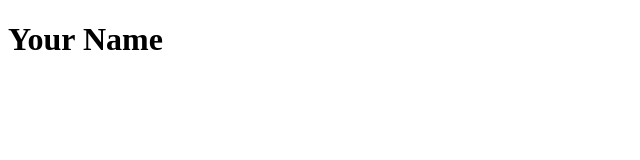
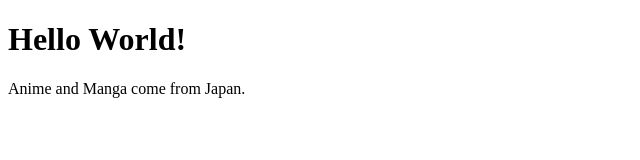
Before and after one commit to jgilmore1993/jordangilmore.github.io, a plain HTML site: page index.html in a window 1280 px wide. Shown: the whole page, without its empty margins (0-640 px from the left). Drawn offline with Linux system fonts and the light colour scheme.

Commit message:
Update index.html

```diff
--- a/index.html
+++ b/index.html
@@ -1,9 +1,20 @@
 <!doctype html>
 <html lang="en-us">
+
 <head>
-  <title>Your Name</title>
+  <meta charset="utf-8">
+  <meta name="viewport" content="width=device-width, initial-scale=1">
+  <title>Jordan Gilmore</title>
+  <meta name="description" content="This is an example of consuming the fonts.google.com api service.">
+  <link href="https://fonts.googleapis.com/css2?family=Lato:ital,wght@1,900&family=Roboto+Serif:ital,wght@1,900&display=swap" rel="stylesheet">
+  <link href="style/main.css" rel="stylesheet">
 </head>
+
 <body>
- <h1>Your Name</h1>
+  <main>
+    <h1>Hello World!</h1>
+    <p>Anime and Manga come from Japan.</p>
+  </main>
 </body>
+
 </html>
```
